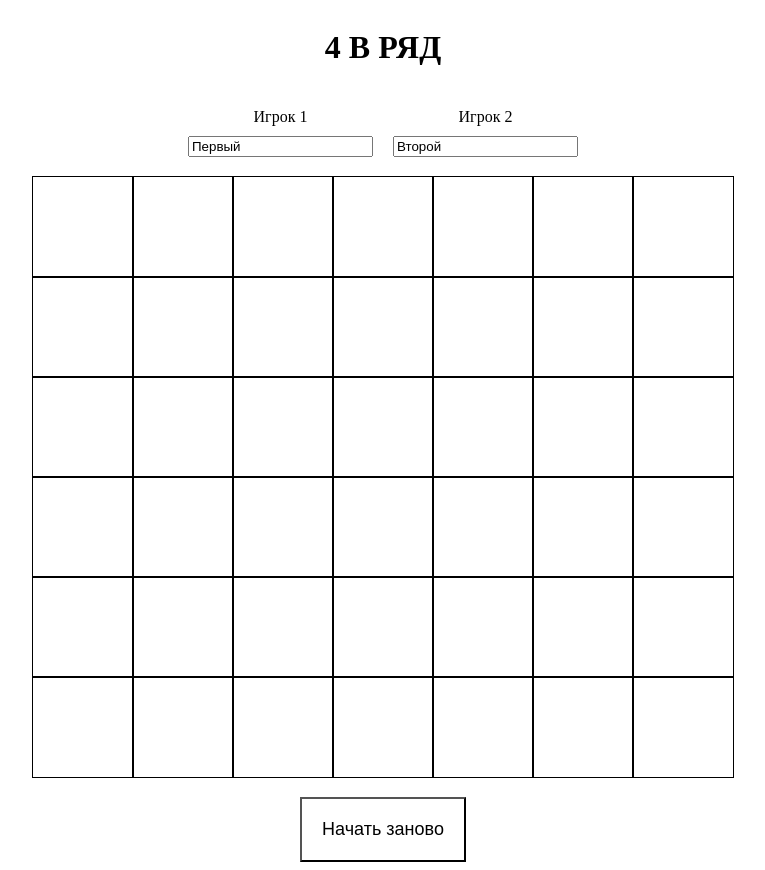
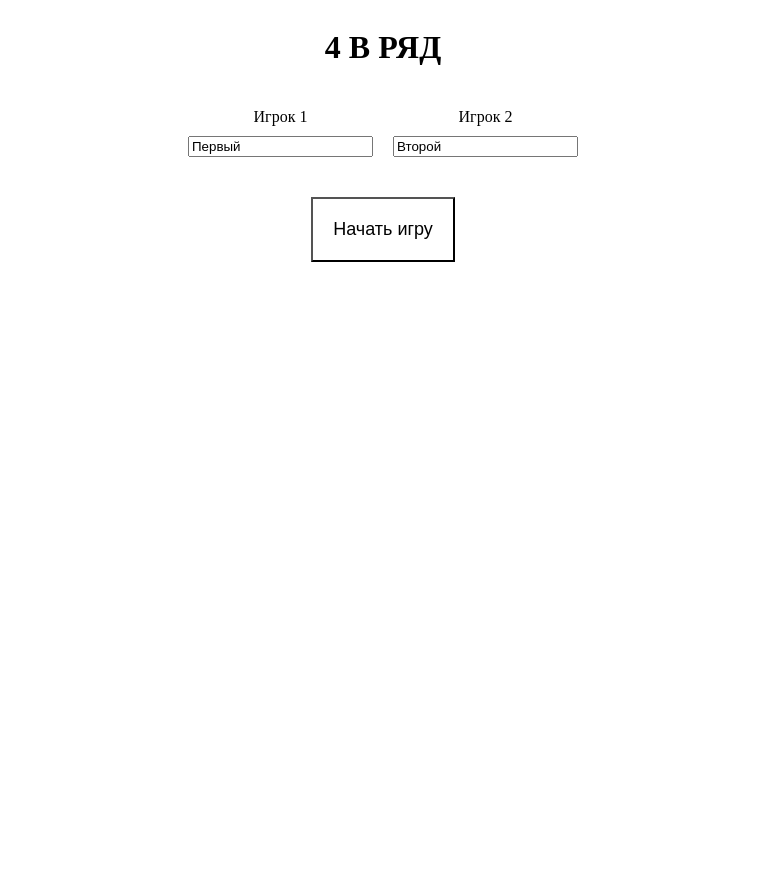
Before and after one commit to D1n8/connect-four-game, a React (Vite) app: page / in a window 1280 px wide. Shown: the whole page, without its empty margins (257-1022 px from the left). After the commit the page ends 800 px from the top, so only its background shows below. Built offline with nearby package versions, Linux system fonts and the light colour scheme.

Commit message:
add draw and board state

```diff
--- a/src/App.css
+++ b/src/App.css
@@ -43,7 +43,7 @@
   gap: 10px;
 }
 
-.winner-text{
+.text{
   color: red;
   font-size: 30px;
 }
--- a/src/components/Board.tsx
+++ b/src/components/Board.tsx
@@ -8,7 +8,7 @@ interface IPlayer {
 }
 
 interface IBoard {
-    status: 'waiting' | 'pending' | 'win' | 'draw',
+    board_state: 'waiting' | 'pending' | 'win' | 'draw',
     board: ('x' | 'o' | null)[][],
     winner: IPlayer | null
 }
@@ -33,6 +33,7 @@ function Board() {
 
     const rows = 6;
     const columns = 7;
+    const countCells = rows * columns;
     const [player1Name, setPlayer1Name] = useState('Первый');
     const [player2Name, setPlayer2Name] = useState('Второй');
 
@@ -40,18 +41,25 @@ function Board() {
     const [player2, setPlayer2] = useState(new Player('o', 'in_game', [], player2Name));
     const [currentPlayer, setCurrentPlayer] = useState<Player>(player1);
 
-    const [board, setBoard] = useState<IBoard>({ status: 'waiting', board: createBoard(), winner: null });
+    const [board, setBoard] = useState<IBoard>({ board_state: 'waiting', board: createBoard(), winner: null });
+
+    useEffect(() => {
+        const filledCells = board.board.flat().filter(cell => cell !== null).length; //кол-во заполненных клеток
+        if (board.board_state === 'pending' && filledCells === countCells) {
+            setBoard({ ...board, board_state: 'draw' })
+        }
+    }, [board])
 
     useEffect(() => {
         if (player1.status === 'in_game' && checkWin(player1)) {
-            setBoard({ ...board, status: 'win', winner: player1 })
+            setBoard({ ...board, board_state: 'win', winner: player1 })
             setPlayer1({ ...player1, status: 'winner' })
         }
     }, [player1]);
 
     useEffect(() => {
         if (player2.status === 'in_game' && checkWin(player2)) {
-            setBoard({ ...board, status: 'win', winner: player2 })
+            setBoard({ ...board, board_state: 'win', winner: player2 })
             setPlayer2({ ...player2, status: 'winner' })
         }
     }, [player2]);
@@ -93,54 +101,65 @@ function Board() {
         }
         return false;
     }
+
     // chip[0] - row, chip[1] - column
     function checkWin(player: Player) {
+        const winPosition = [];
         const chips = player.chips;
         for (const [r, c] of chips) {
             // поиск последовательности в ряд
             if (includesChipInChips([r, c + 1], chips) &&
                 includesChipInChips([r, c + 2], chips) &&
                 includesChipInChips([r, c + 3], chips)) {
+                winPosition.push([r, c], [r, c + 1], [r, c + 2], [r, c + 3])
+                console.log(winPosition)
                 return true;
             }
             // поиск последовательности в колонну
             if (includesChipInChips([r + 1, c], chips) &&
                 includesChipInChips([r + 2, c], chips) &&
                 includesChipInChips([r + 3, c], chips)) {
+                winPosition.push([r, c], [r + 1, c], [r + 2, c], [r + 3, c])
+                console.log(winPosition)
                 return true;
             }
             // поиск последовательности по диагоналям
             if (includesChipInChips([r + 1, c + 1], chips) &&
                 includesChipInChips([r + 2, c + 2], chips) &&
                 includesChipInChips([r + 3, c + 3], chips)) {
+                winPosition.push([r, c], [r + 1, c + 1], [r + 2, c + 2], [r + 3, c + 3])
+                console.log(winPosition)
                 return true;
             }
 
             if (includesChipInChips([r - 1, c + 1], chips) &&
                 includesChipInChips([r - 2, c + 2], chips) &&
                 includesChipInChips([r - 3, c + 3], chips)) {
+                winPosition.push([r, c], [r - 1, c + 1], [r - 2, c + 2], [r - 3, c + 3])
+                console.log(winPosition)
                 return true;
             }
-
         }
         return false;
-
     }
 
     function resetGame() {
         setPlayer1(new Player('x', 'in_game', [], player1Name));
         setPlayer2(new Player('o', 'in_game', [], player2Name));
-        setBoard({ status: 'waiting', board: createBoard(), winner: null });
+        setBoard({ board_state: 'pending', board: createBoard(), winner: null });
+        setCurrentPlayer(player1);
+    }
+
+    function startGame() {
+        setPlayer1(new Player('x', 'in_game', [], player1Name));
+        setPlayer2(new Player('o', 'in_game', [], player2Name));
+        setBoard({ board_state: 'pending', board: createBoard(), winner: null });
         setCurrentPlayer(player1);
     }
 
     return (
         <div className="board">
-            {
-                (board.winner && board.status === 'win') && (
-                    <h2 className="winner-text">Победитель: {board.winner.name}</h2>
-                )
-            }
+
 
             <div className="players-container">
                 <div className="player">
@@ -153,13 +172,29 @@ function Board() {
                 </div>
             </div>
 
+            {
+                (board.winner && board.board_state === 'win') && (
+                    <h2 className="text winner-text">Победитель: {board.winner.name}</h2>
+                )
+            }
+
+            {
+                (board.board_state === 'draw') &&
+                <h2 className="text draw-text">Ничья</h2>
+            }
+
             <div className="board-container">
+
                 {
-                    board.status === 'waiting' &&
+                    (board.board_state !== 'waiting') &&
                     board.board.map((row) => (
                         <div className="board-row">{
                             row.map((column, columnIndex) => (
-                                <div onClick={() => handleMove(columnIndex)} className="board-cell">
+                                <div onClick={() => {
+                                    if (board.board_state === 'pending')
+                                        handleMove(columnIndex)
+                                }
+                                } className="board-cell">
                                     <div>{column}</div>
                                 </div>
                             ))
@@ -168,7 +203,14 @@ function Board() {
                     ))
                 }
             </div>
+            {
+                board.board_state === 'waiting' &&
+                <button onClick={() => startGame()} className="btn">Начать игру</button>
+            }
+            {
+                board.board_state !== "waiting" &&
                 <button onClick={() => resetGame()} className="btn">Начать заново</button>
+            }
         </div>
     );
 }
```
Lines whose indentation alone changed are shown as unchanged.
